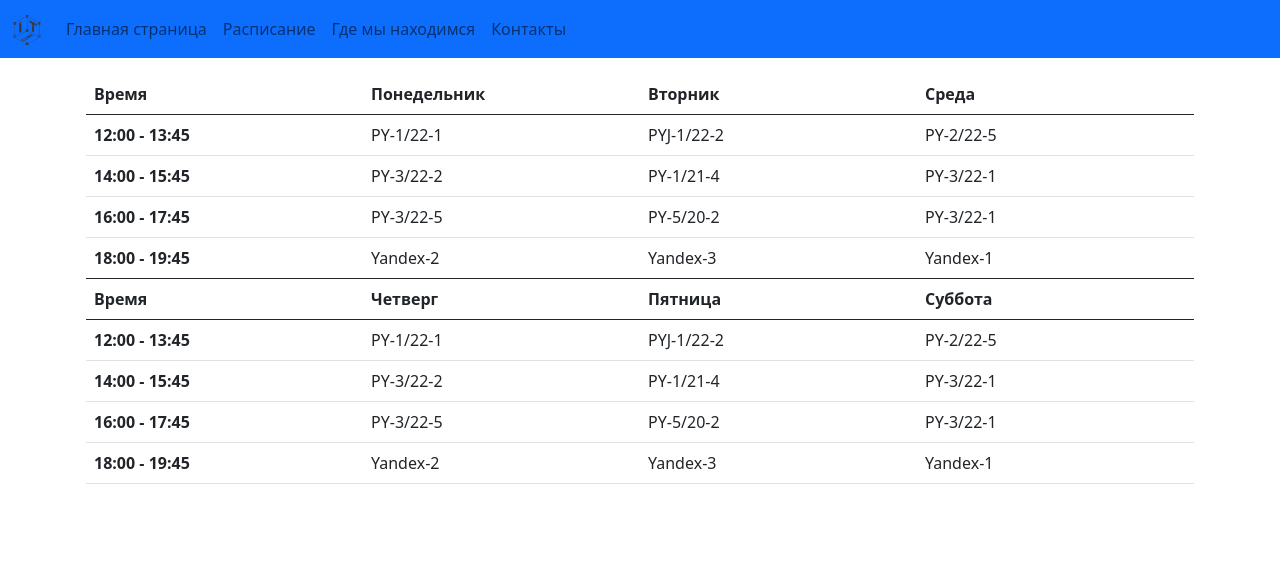
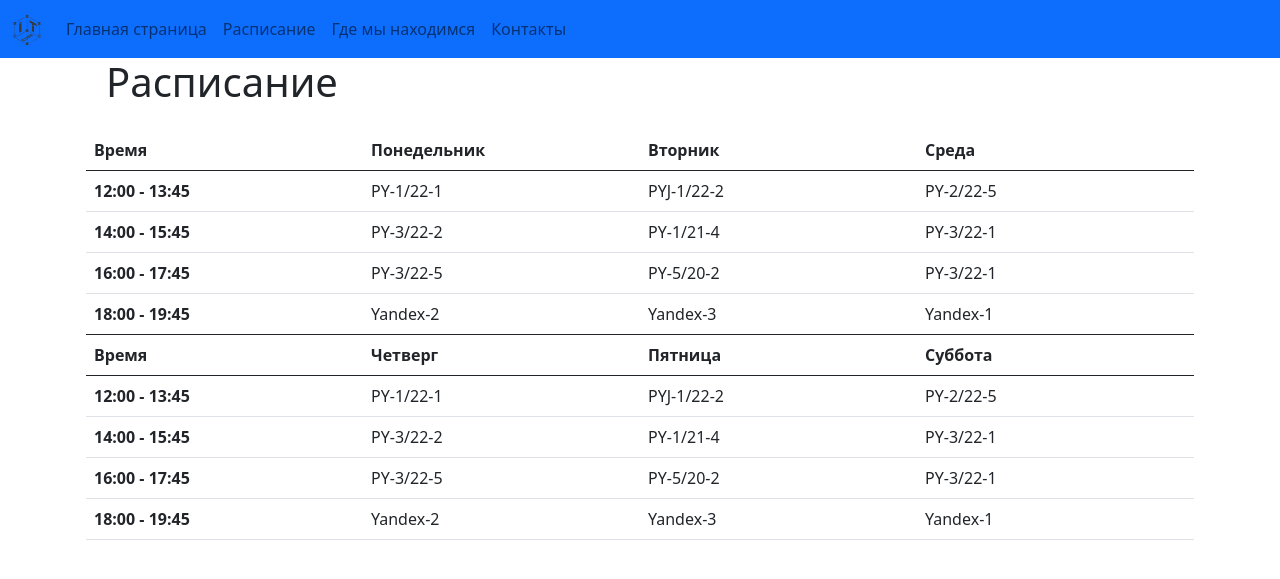
Before and after one commit to Komarov-Tch/IT_komarov_homework_fipiko, a Flask app: page /timetable in a window 1280 px wide. Shown: the top 579 px of the page. Run offline with Flask 2, Linux system fonts and the light colour scheme; some libraries are stand-ins or nearby versions.

Commit message:
timetable ready

```diff
--- a/templates/adress.html
+++ b/templates/adress.html
@@ -1,6 +1,10 @@
 {% extends "base.html" %}
 
 {% block content %}
+<div class="container">
+    <div class="container">
+        <h1> Где мы находимся?</h1>
+    </div>
     <div class="card">
         <img src={{ adress.map }} class="card-img-top" alt="Дорога в IT-cube">
         <div class="card-body">
@@ -8,5 +12,5 @@
             <p class="card-text">{{ adress.adress }}</p>
         </div>
     </div>
-
+</div>
 {% endblock %}
--- a/templates/timetable.html
+++ b/templates/timetable.html
@@ -2,6 +2,9 @@
 
 {% block content %}
 <div class="container">
+    <div class="container">
+        <h1> Расписание </h1>
+    </div>
   <div class="row g-3">
     <table class="table table-hover">
       <thead>
```
Lines whose indentation alone changed are shown as unchanged.
